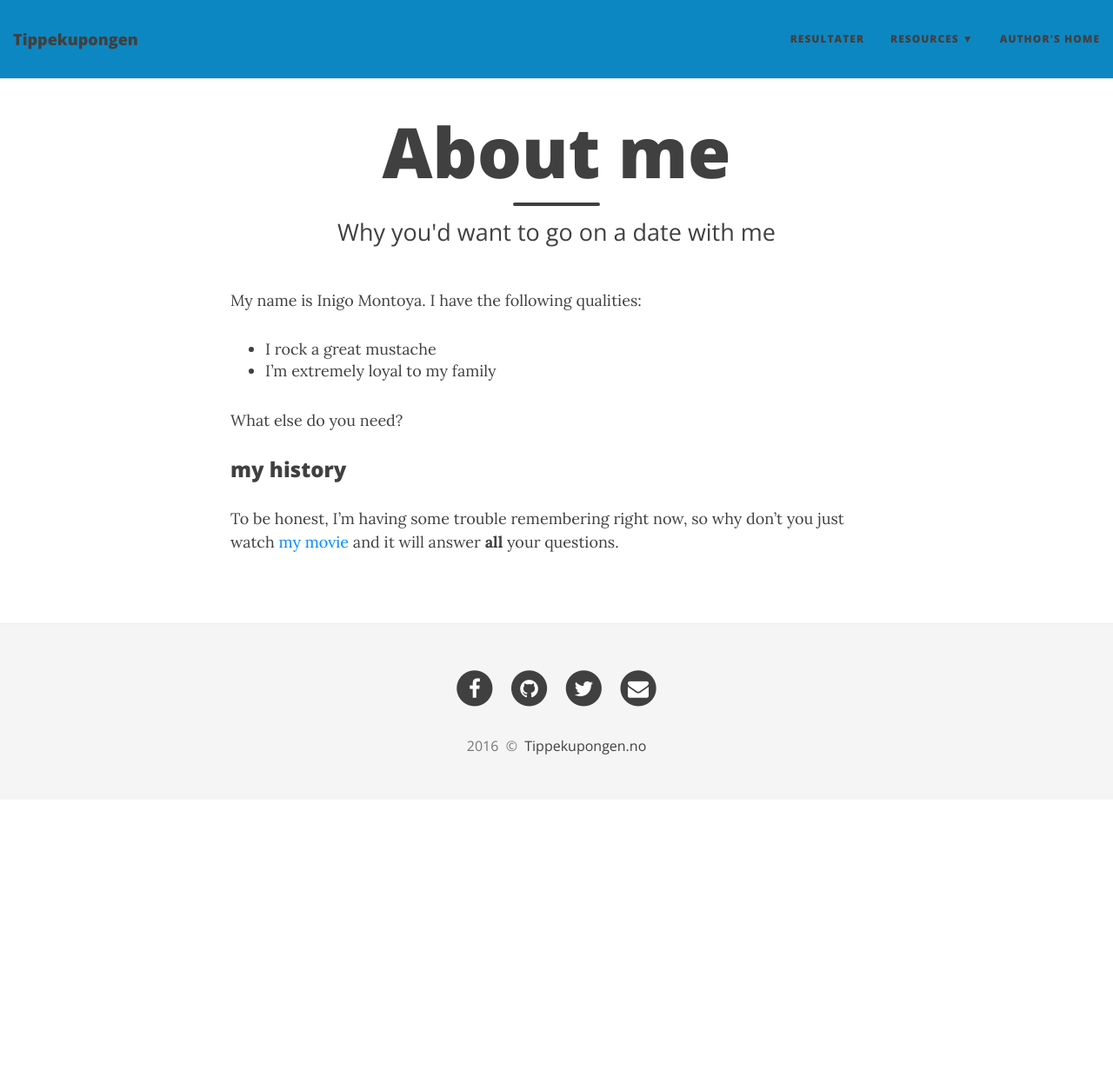
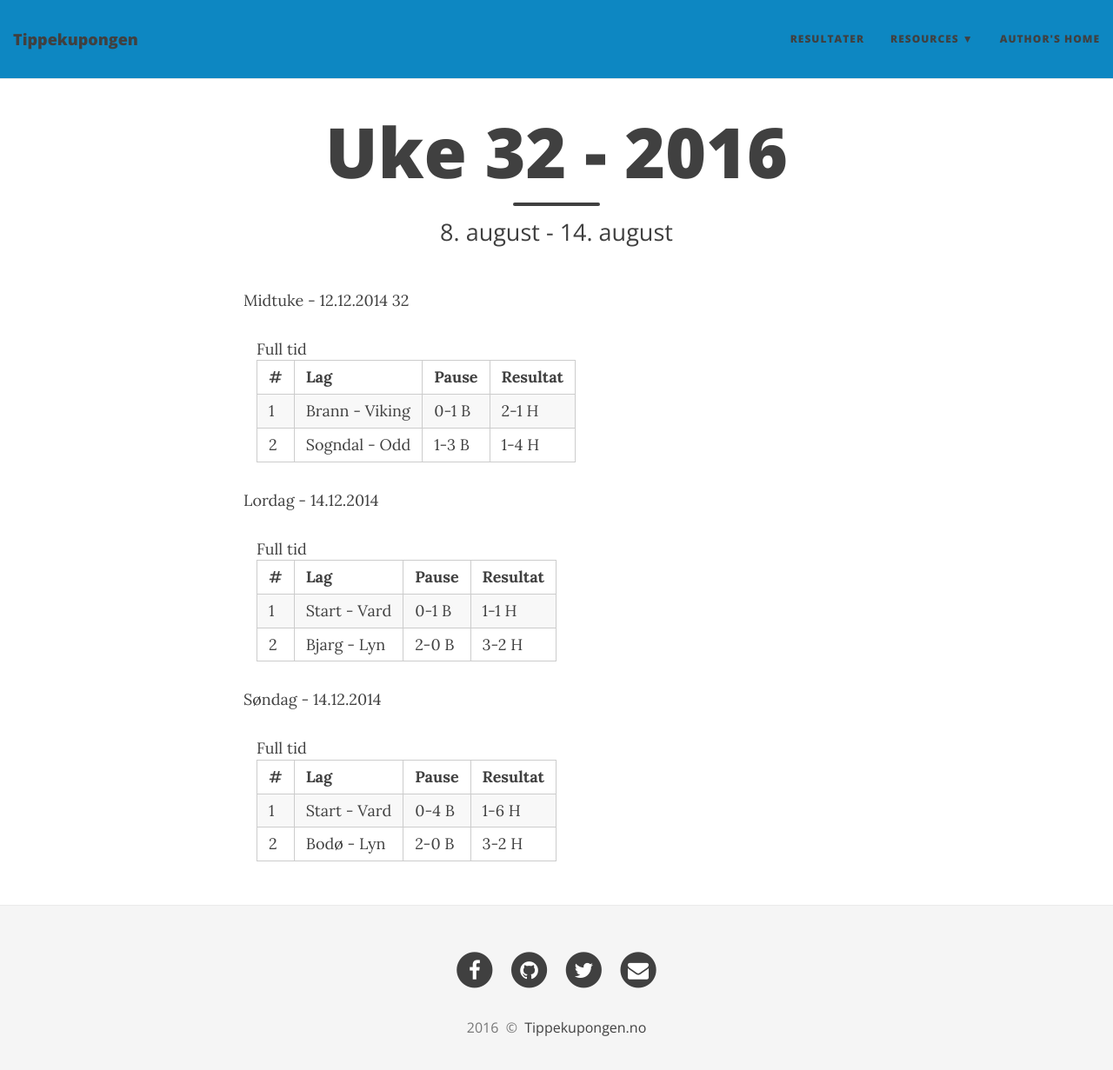
Before and after one commit to larsmathiesen/tippekupongen, a Jekyll site: the page built from aboutme.md, in a window 1280 px wide and 1244 px high. Shown: the top 1231 px of the window at 87% size. Built offline with Jekyll 4.4.1, drawn with Linux system fonts in a browser that asks for light colours; nearby versions of some CDN libraries.

Commit message:
Startet på GUI for kampene

```diff
--- /dev/null
+++ b/_data/2016_32_1.json
@@ -0,0 +1,62 @@
+{
+  "Midtuke": {
+    "dato": "12.12.2014 32",
+	"Matches":
+		{
+			"1":
+			{
+				"Hometeam": "Brann",
+				"Awayteam": "Viking",
+				"Result": "2-1",
+				"PauseResult": "0-1"
+			},
+			"2":
+			{
+				"Hometeam": "Sogndal",
+				"Awayteam": "Odd",
+				"Result": "1-4",
+				"PauseResult": "1-3"
+			}
+		}
+  },
+  "Lordag": {
+    "dato": "14.12.2014",
+	"Matches":
+		{
+			"1":
+			{
+				"Hometeam": "Start",
+				"Awayteam": "Vard",
+				"Result": "1-1",
+				"PauseResult": "0-1"
+			},
+			"2":
+			{
+				"Hometeam": "Bjarg",
+				"Awayteam": "Lyn",
+				"Result": "3-2",
+				"PauseResult": "2-0"
+			}
+		}
+  },
+  "Søndag": {
+    "dato": "14.12.2014",
+	"Matches":
+		{
+			"1":
+			{
+				"Hometeam": "Start",
+				"Awayteam": "Vard",
+				"Result": "1-6",
+				"PauseResult": "0-4"
+			},
+			"2":
+			{
+				"Hometeam": "Bodø",
+				"Awayteam": "Lyn",
+				"Result": "3-2",
+				"PauseResult": "2-0"
+			}
+		}
+  }
+}
--- /dev/null
+++ b/_data/2016_33.json
@@ -0,0 +1,62 @@
+{
+  "Midtuke": {
+    "dato": "12.12.2014 uke 33",
+	"Matches":
+		{
+			"1":
+			{
+				"Hometeam": "Brann",
+				"Awayteam": "Viking",
+				"Result": "2-1",
+				"PauseResult": "0-1"
+			},
+			"2":
+			{
+				"Hometeam": "Sogndal",
+				"Awayteam": "Odd",
+				"Result": "1-4",
+				"PauseResult": "1-3"
+			}
+		}
+  },
+  "Lordag": {
+    "dato": "14.12.2014",
+	"Matches":
+		{
+			"1":
+			{
+				"Hometeam": "Start",
+				"Awayteam": "Vard",
+				"Result": "1-1",
+				"PauseResult": "0-1"
+			},
+			"2":
+			{
+				"Hometeam": "Bjarg",
+				"Awayteam": "Lyn",
+				"Result": "3-2",
+				"PauseResult": "2-0"
+			}
+		}
+  },
+  "Søndag": {
+    "dato": "14.12.2014",
+	"Matches":
+		{
+			"1":
+			{
+				"Hometeam": "Start",
+				"Awayteam": "Vard",
+				"Result": "1-6",
+				"PauseResult": "0-4"
+			},
+			"2":
+			{
+				"Hometeam": "Bodø",
+				"Awayteam": "Lyn",
+				"Result": "3-2",
+				"PauseResult": "2-0"
+			}
+		}
+  }
+}
--- a/aboutme.md
+++ b/aboutme.md
@@ -1,16 +1,34 @@
 ---
 layout: page
-title: About me
-subtitle: Why you'd want to go on a date with me
+title: Uke 32 - 2016
+subtitle: 8. august - 14. august
 ---
 
-My name is Inigo Montoya. I have the following qualities:
+{% for it in site.data.2016_32_1 %}
+<div class="col-md-12">
+	<p>{{it[0]}} - {{it[1].dato}}</p>
+<div class="col-md-12">
+Full tid
+<table>
+		<tr>
+			<th>#</th>
+			<th>Lag</th>
+			<th>Pause</th>
+			<th>Resultat</th>
 
-- I rock a great mustache
-- I'm extremely loyal to my family
+		</tr>
+		{% for match in it[1].Matches %}
+			<tr>
+				<td>{{match[0]}}</td>
+				<td>{{match[1].Hometeam}} -  {{match[1].Awayteam}}</td>
+				<td>{{match[1].PauseResult}} B</td>
+				<td>{{match[1].Result}}  H</td>
 
-What else do you need?
+			</tr>
+		{% endfor %}
+	</table>
+</div>
 
-### my history
+</div>
 
-To be honest, I'm having some trouble remembering right now, so why don't you just watch [my movie](http://en.wikipedia.org/wiki/The_Princess_Bride_%28film%29) and it will answer **all** your questions.
+{% endfor %}
```
Also changed, not shown: aboutme_org.md (added, +16 -0 lines).
